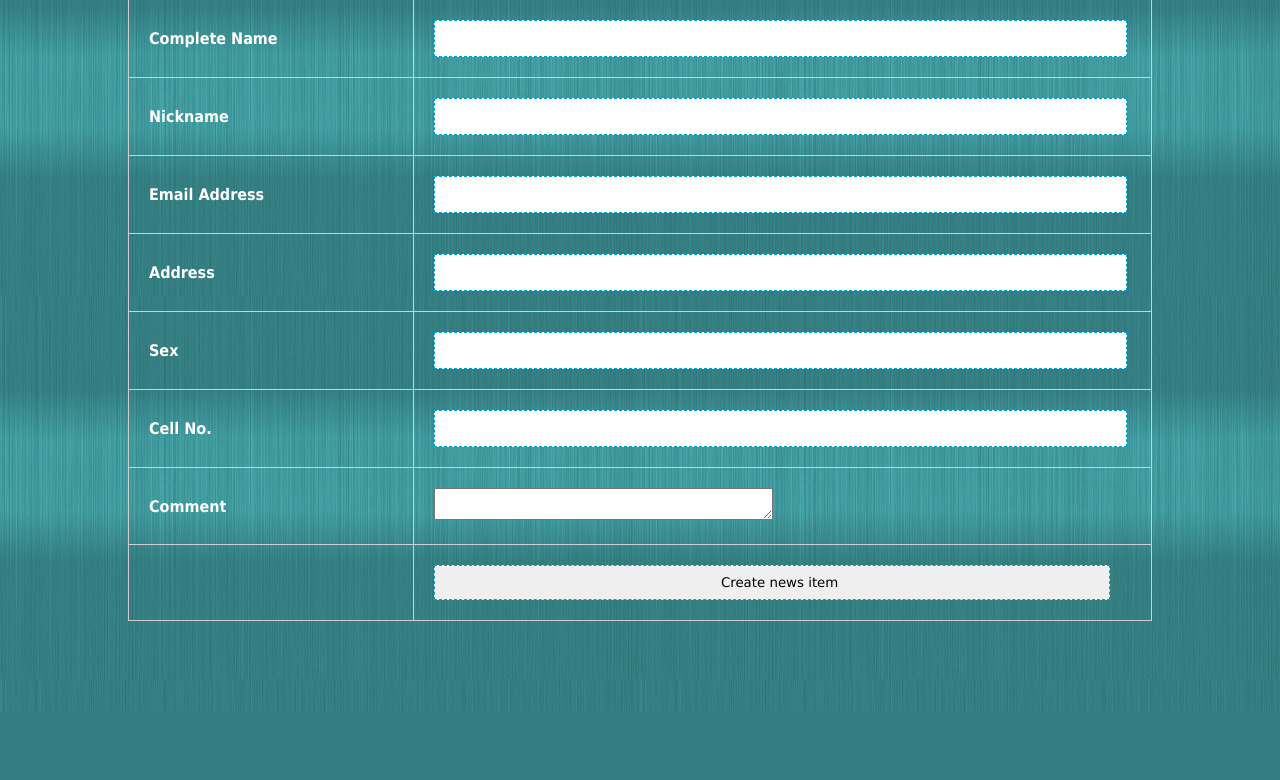
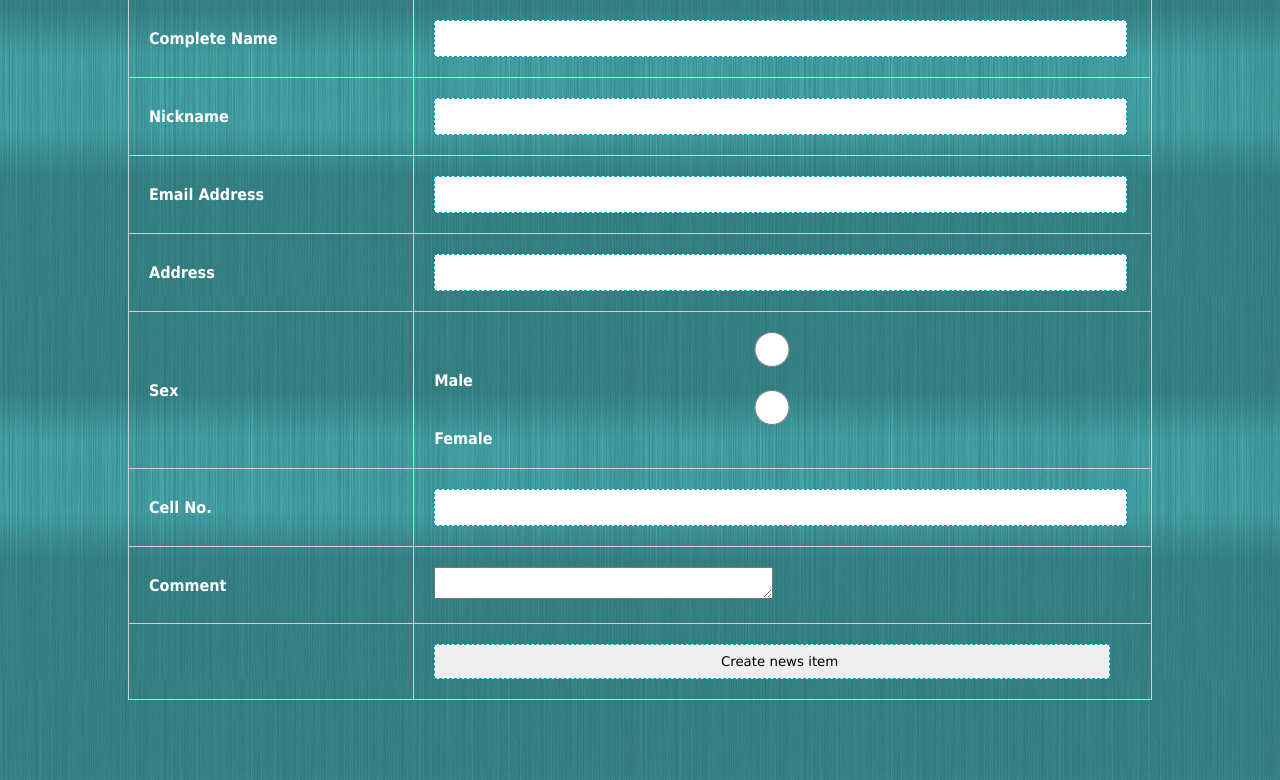
Before and after one commit to faperalta/APC_webprog_MI152_test_repo_faperalta, a CodeIgniter app: the page made by Exercise6/codeigniter/application/views/news/create.php in a window 1280 px wide. Shown: the part 87-867 px from the top of the page. Before the commit the page ends 795 px from the top, so only its background shows below. Run offline with CodeIgniter, Linux system fonts and the light colour scheme; data that the repository does not hold is empty.

Commit message:
created radio button

```diff
--- a/Exercise6/codeigniter/application/views/news/create.php
+++ b/Exercise6/codeigniter/application/views/news/create.php
@@ -32,7 +32,7 @@
             <td><label for="text">Nickname</label></td>
             <td><input type="input" name="nick" size="50" /></td>
         </tr>
-        <tr>
+
 		<tr>
             <td><label for="title">Email Address</label></td>
             <td><input type="input" name="eadd" size="50" /></td>
@@ -42,9 +42,10 @@
             <td><input type="input" name="address" size="50" /></td>
         </tr>
 		<tr>
-            <td><label for="title">Sex</label></td>
-            <td><input type="input" name="sex" size="50" /></td>
-        </tr>
+			<td><label for="title">Sex</label></td>
+            <td><input type="radio" name="sex" <?php if (isset($sex) && $sex=="Male") echo "checked";?> value="Male">Male
+			<input type="radio" name="sex" <?php if (isset($sex) && $sex=="Female") echo "checked";?> value="Female">Female</td>
+		</tr>
 		<tr>
             <td><label for="title">Cell No.</label></td>
             <td><input type="input" name="no" size="50" /></td>
@@ -55,7 +56,7 @@
         </tr>
             <td></td>
             <td><input type="submit" name="submit" value="Create news item" /></td>
-        </tr>
+
     </table>
 </form>
    </body>
```
Also changed, not shown: Exercise6/codeigniter/application/views/news/edit.php (+5 -4 lines).
